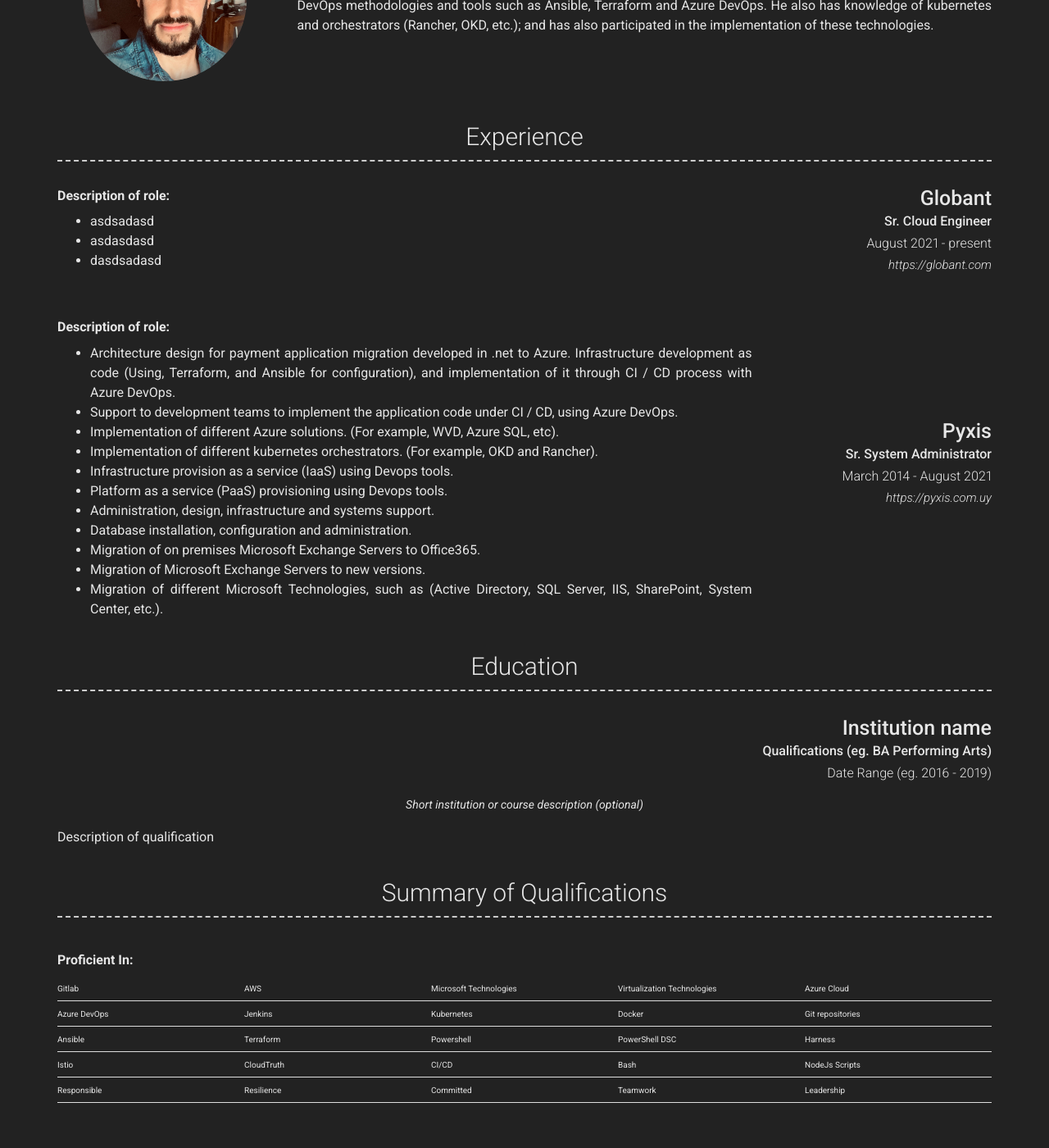
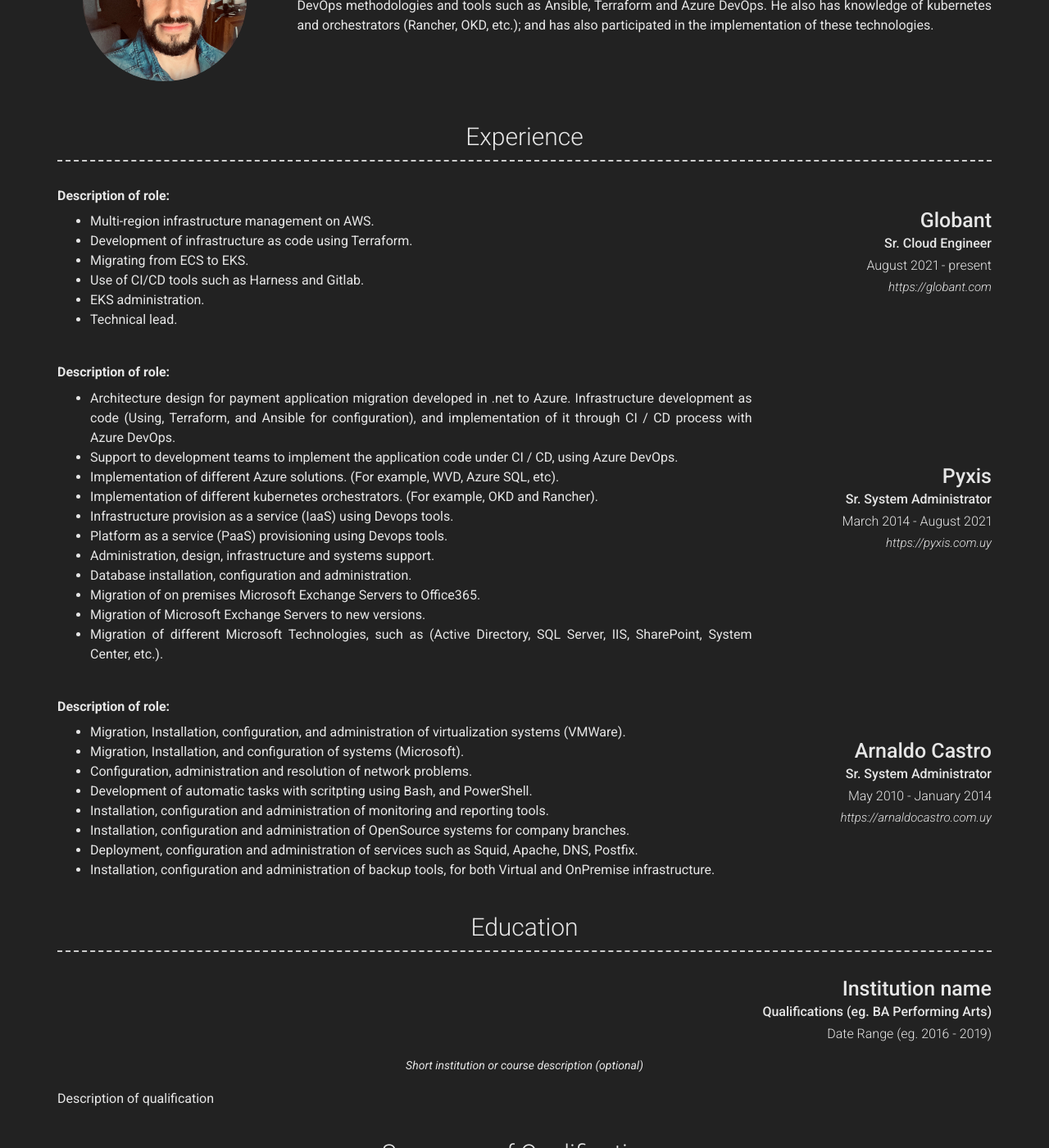
Before and after one commit to maurivg28/cv, a Jekyll site: the page built from index.md, in a window 1280 px wide and 1400 px high, scrolled down 380 px. Shown: the whole window at 82% size. Built offline with Jekyll 4.4.1, drawn with Linux system fonts in a browser that asks for light colours; nearby versions of some CDN libraries.

Commit message:
Update _config.yml

```diff
--- a/_config.yml
+++ b/_config.yml
@@ -74,9 +74,12 @@ content:
         quote:
         description: | # this will include new lines to allow paragraphs
           **Description of role:**
-          - asdsadasd
-          - asdasdasd
-          - dasdsadasd
+          - Multi-region infrastructure management on AWS.
+          - Development of infrastructure as code using Terraform.
+          - Migrating from ECS to EKS.
+          - Use of CI/CD tools such as Harness and Gitlab.
+          - EKS administration.
+          - Technical lead.
       - layout: right
         title: Pyxis
         sub_title: Sr. System Administrator
@@ -96,6 +99,22 @@ content:
           - Migration of on premises Microsoft Exchange Servers to Office365.
           - Migration of Microsoft Exchange Servers to new versions.
           - Migration of different Microsoft Technologies, such as (Active Directory, SQL Server, IIS, SharePoint, System Center, etc.).
+      - layout: right
+        title: Arnaldo Castro
+        sub_title: Sr. System Administrator
+        caption: May 2010 - January 2014
+        link: https://arnaldocastro.com.uy
+        quote:
+        description: | # this will include new lines to allow paragraphs
+          **Description of role:**
+          - Migration, Installation, configuration, and administration of virtualization systems (VMWare).
+          - Migration, Installation, and configuration of systems (Microsoft).
+          - Configuration, administration and resolution of network problems.
+          - Development of automatic tasks with scritpting using Bash, and PowerShell.
+          - Installation, configuration and administration of monitoring and reporting tools.
+          - Installation, configuration and administration of OpenSource systems for company branches.
+          - Deployment, configuration and administration of services such as Squid, Apache, DNS, Postfix.
+          - Installation, configuration and administration of backup tools, for both Virtual and OnPremise infrastructure.
 
   - title: Education
     layout: list
```
